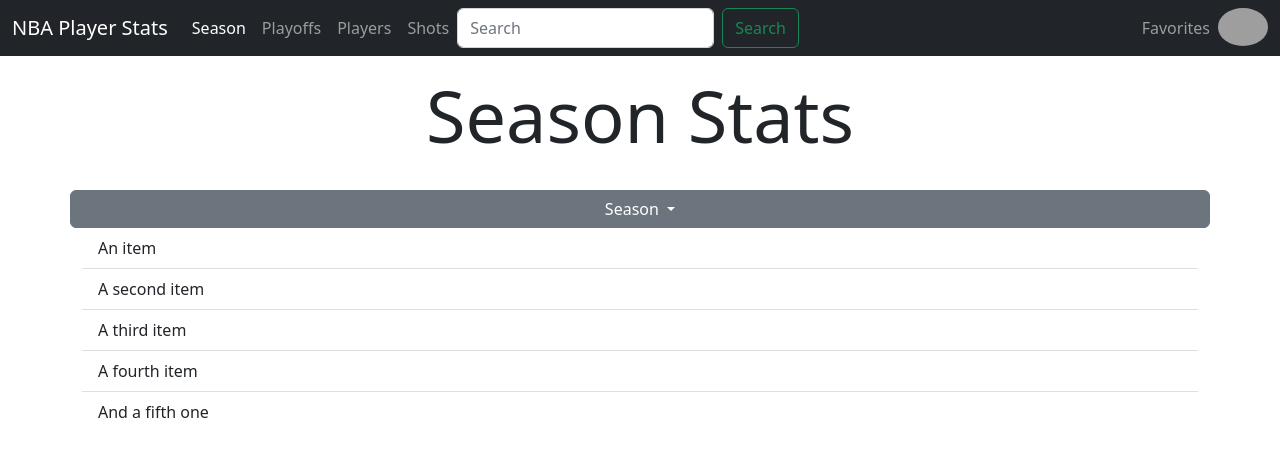
After one commit to Caden01/nba-player-stats, a Flask app: page /season in a window 1280 px wide. The commit adds this page. Shown: the top 457 px of the page. Run offline with Flask 2, Linux system fonts and the light colour scheme; grey boxes are pictures that could not be loaded.

Commit message:
Create season stats UI

```diff
--- a/app.py
+++ b/app.py
@@ -6,3 +6,7 @@
 @app.route("/")
 def homepage():
     return render_template("index.html")
+
+@app.route("/season")
+def season():
+    return render_template("season.html")
--- a/templates/base.html
+++ b/templates/base.html
@@ -7,6 +7,42 @@
     <link href="https://cdn.jsdelivr.net/npm/bootstrap@5.2.3/dist/css/bootstrap.min.css" rel="stylesheet" integrity="sha384-rbsA2VBKQhggwzxH7pPCaAqO46MgnOM80zW1RWuH61DGLwZJEdK2Kadq2F9CUG65" crossorigin="anonymous">
 </head>
 <body>
+    <nav class="navbar navbar-expand-lg navbar-dark bg-dark">
+        <div class="container-fluid">
+        <a class="navbar-brand" href="#">NBA Player Stats</a>
+        <button class="navbar-toggler" type="button" data-bs-toggle="collapse" data-bs-target="#navbarSupportedContent" aria-controls="navbarSupportedContent" aria-expanded="false" aria-label="Toggle navigation">
+            <span class="navbar-toggler-icon"></span>
+        </button>
+        <div class="collapse navbar-collapse" id="navbarSupportedContent">
+            <ul class="navbar-nav me-auto mb-2 mb-lg-0">
+            <li class="nav-item">
+                <a class="nav-link active" href="/season">Season</a>
+            </li>
+            <li class="nav-item">
+                <a class="nav-link" href="/playoffs">Playoffs</a>
+            </li>
+            <li class="nav-item">
+                <a class="nav-link" href="#">Players</a>
+            </li>
+            <li class="nav-item">
+                <a class="nav-link" href="#">Shots</a>
+            </li>
+            <form class="d-flex" role="search">
+                <input class="form-control me-2" type="search" placeholder="Search" aria-label="Search">
+                <button class="btn btn-outline-success" type="submit">Search</button>
+            </form>
+            </ul>
+            <ul class="navbar-nav">
+                <li class="nav-item">
+                    <a class="nav-link" href="#">Favorites</a>
+                </li>
+                <li class="nav-item">
+                    <a href="#"><img src="https://upload.wikimedia.org/wikipedia/commons/2/2c/Default_pfp.svg" class="rounded-circle" style="width: 50px;" alt="Avatar"></a>
+                </li>
+            </ul>
+        </div>
+        </div>
+    </nav>
     {% block content %}{% endblock %}
 
     <script src="https://cdn.jsdelivr.net/npm/bootstrap@5.2.3/dist/js/bootstrap.bundle.min.js" integrity="sha384-kenU1KFdBIe4zVF0s0G1M5b4hcpxyD9F7jL+jjXkk+Q2h455rYXK/7HAuoJl+0I4" crossorigin="anonymous"></script>
--- /dev/null
+++ b/templates/season.html
@@ -0,0 +1,26 @@
+{% extends "base.html" %}
+
+{% block title %}Season Stats{% endblock %}
+
+{% block content %}
+    <div class="p-3 pb-md-4 mx-auto text-center">
+        <h1 class="display-2"><a href="/season" class="text-reset text-decoration-none">Season Stats</a></h1>
+    </div>
+
+    <div class="container">
+        <div class="row align-items-center">
+            <button type="button" class="btn btn-secondary dropdown-toggle" data-bs-toggle="dropdown" aria-expanded="false">
+                Season
+              </button>
+            <div class="col">
+                <ul class="list-group list-group-flush">
+                    <li class="list-group-item"><a href="#" class="text-reset text-decoration-none">An item</a></li>
+                    <li class="list-group-item"><a href="#" class="text-reset text-decoration-none">A second item</a></li>
+                    <li class="list-group-item"><a href="#" class="text-reset text-decoration-none">A third item</a></li>
+                    <li class="list-group-item"><a href="#" class="text-reset text-decoration-none">A fourth item</a></li>
+                    <li class="list-group-item"><a href="#" class="text-reset text-decoration-none">And a fifth one</a></li>
+                </ul>
+            </div>
+        </div>
+    </div>
+{% endblock %}
```
Also changed, not shown: templates/index.html (+2 -39 lines).
